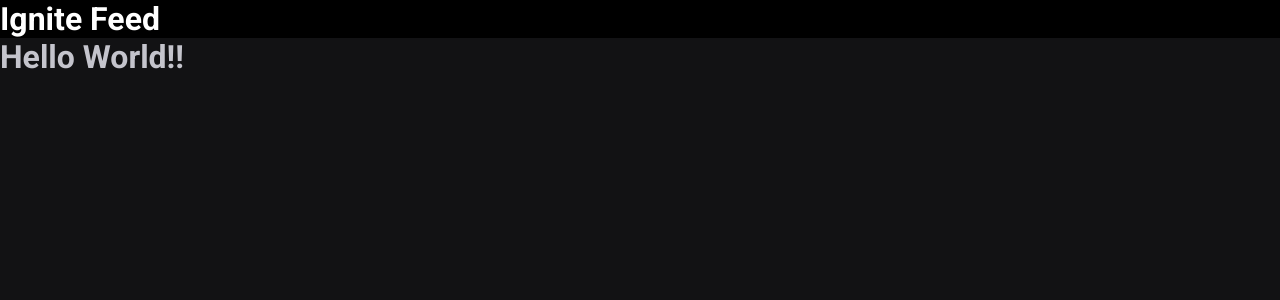
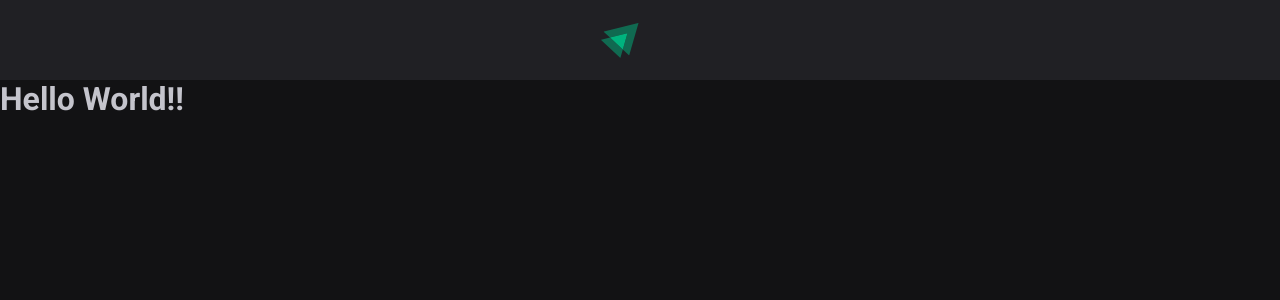
Before and after one commit to Prattiz/Feed, a React (Vite) app: page / in a window 1280 px wide. Shown: the top 300 px of the page. Built offline with nearby package versions, Linux system fonts and the light colour scheme.

Commit message:
HEADER Finished

```diff
--- a/src/App.jsx
+++ b/src/App.jsx
@@ -1,5 +1,5 @@
 import { Header } from "./components/Header";
-import "./global.css";
+import "./global.css"
 
 export function App() {
 
--- a/src/components/Header.jsx
+++ b/src/components/Header.jsx
@@ -1,9 +1,11 @@
 import styles from "./Header.module.css";
+
+import IgniteLogo from "../assets/Ignite.svg"
 
 export function Header(){
     return(
         <header className={styles.headerM}>
-            <h1>Ignite Feed</h1>
+            <img src={IgniteLogo} alt="Logo" />
         </ header>
     )
 }
--- a/src/components/Header.module.css
+++ b/src/components/Header.module.css
@@ -1,5 +1,13 @@
 .headerM{
-    background: black;
-    color:white;
+    background: var(--gray_800);
+    height: 8rem;
+    display: flex;
+    justify-content: center;
+    padding: 1.25rem 0;
+}
 
+.headerM img{
+    height: 3.5rem;
+    margin-right: 4rem;
+    margin-top:1rem;
 }
```
Also changed, not shown: src/main.jsx (+4 -3 lines), 1 other file (tests, documents, lock files or other folders).
